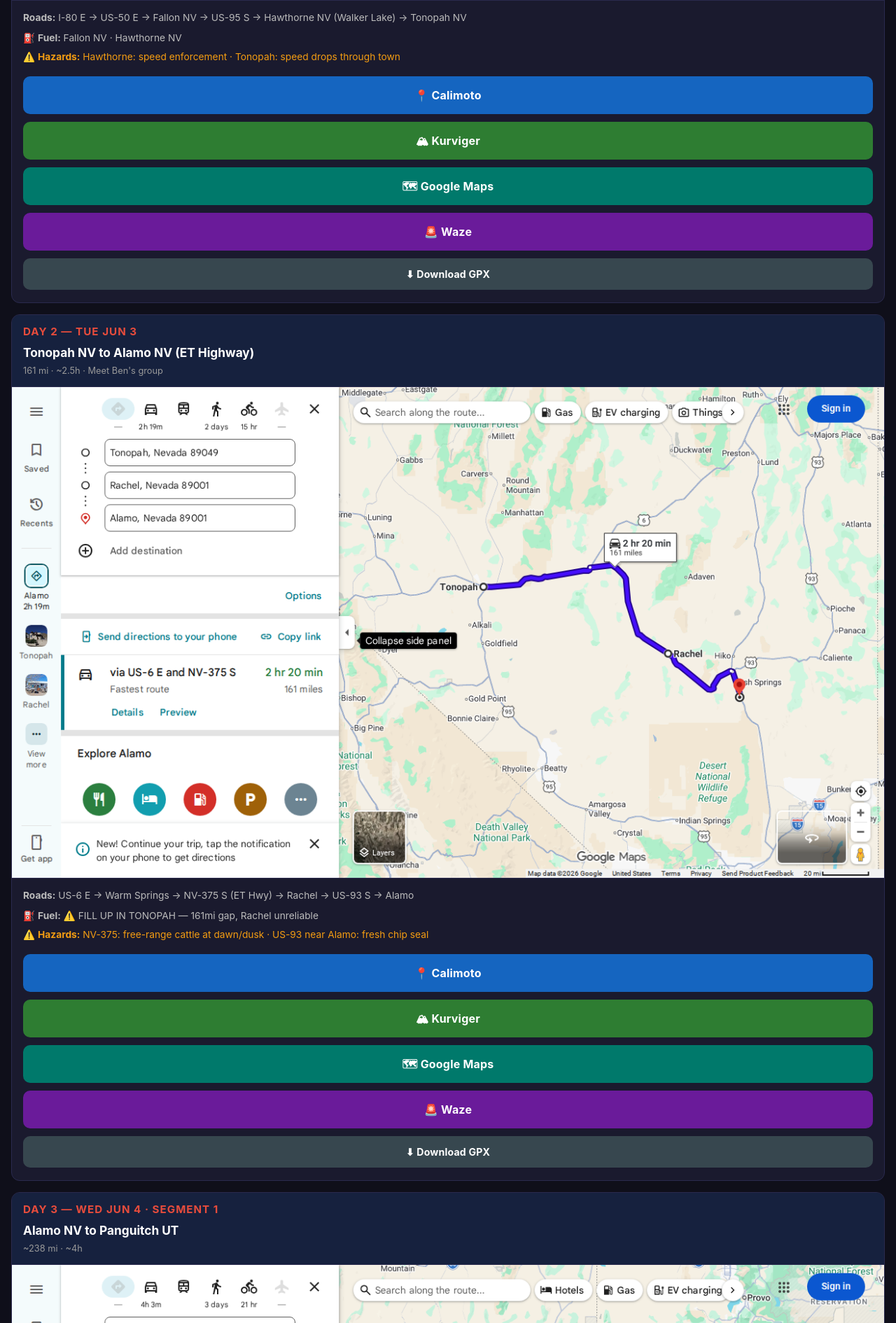
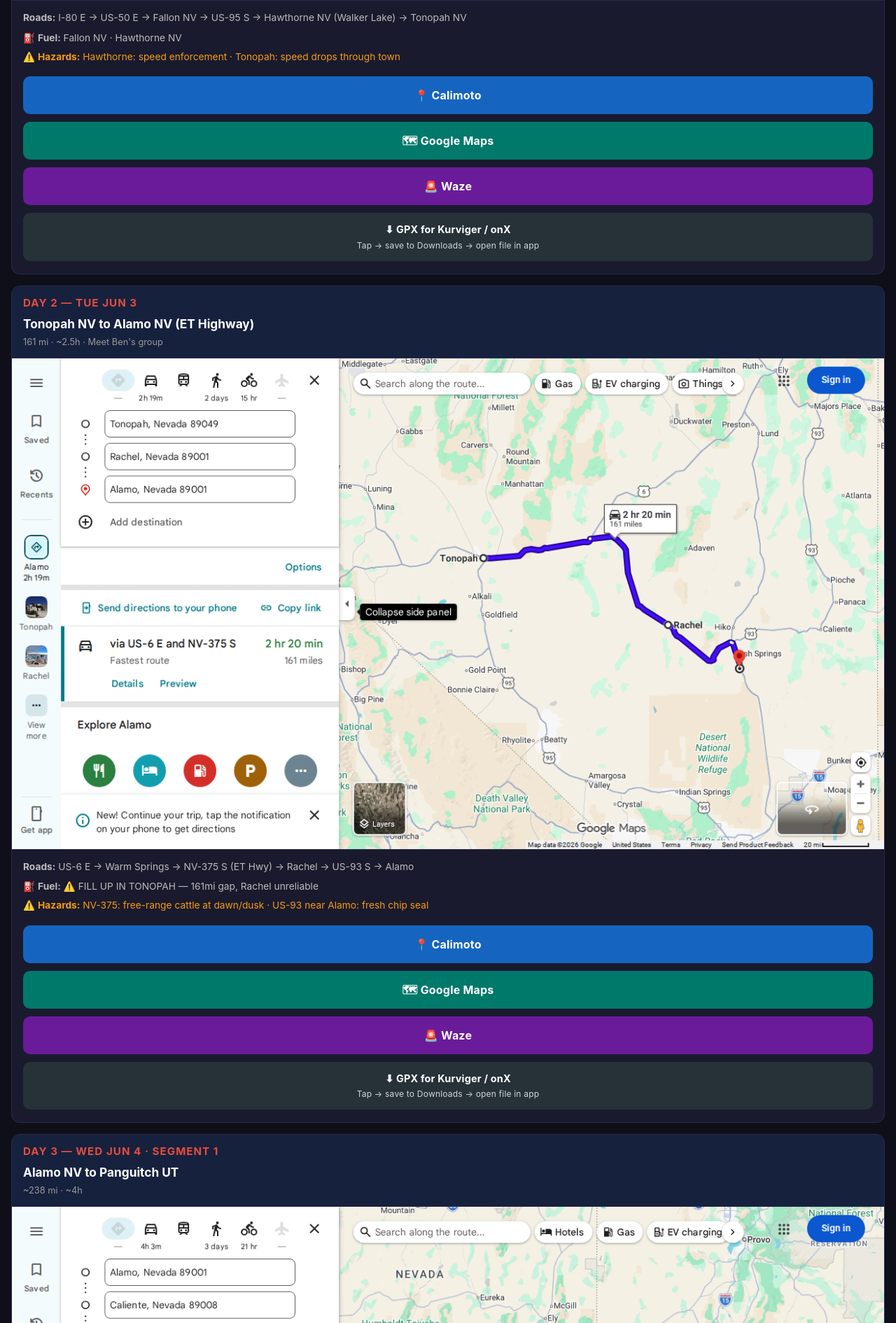
Before and after one commit to stwagstaff/moto-trip-2026, a plain HTML site: page index.html in a window 1280 px wide. Shown: the part 910-2800 px from the top of the page at 70% size. Drawn offline with Linux system fonts and the light colour scheme.

Commit message:
Replace broken Kurviger/onX intent links with GPX download button + two-tap instructions

```diff
--- a/index.html
+++ b/index.html
@@ -13,8 +13,8 @@
     header p { font-size: 0.8rem; color: #666; margin-top: 3px; }
     .day-card { margin: 16px; background: #1a1a2e; border-radius: 12px; overflow: hidden; border: 1px solid #2a2a4e; }
     .day-header { padding: 13px 16px; background: #16213e; border-bottom: 1px solid #2a2a4e; }
-    .day-header h2 { font-size: 0.95rem; color: #e74c3c; text-transform: uppercase; letter-spacing: 1px; display: flex; align-items: center; gap: 8px; }
-    .badge-offroad { background: #e65100; color: #fff; font-size: 0.65rem; padding: 2px 7px; border-radius: 4px; letter-spacing: 0.5px; vertical-align: middle; }
+    .day-header h2 { font-size: 0.95rem; color: #e74c3c; text-transform: uppercase; letter-spacing: 1px; display: flex; align-items: center; gap: 8px; flex-wrap: wrap; }
+    .badge-offroad { background: #e65100; color: #fff; font-size: 0.65rem; padding: 2px 7px; border-radius: 4px; letter-spacing: 0.5px; }
     .subtitle { font-size: 1.08rem; font-weight: 700; color: #fff; margin-top: 5px; }
     .meta { font-size: 0.8rem; color: #999; margin-top: 3px; }
     .map-thumb { width: 100%; background: #000; border-bottom: 1px solid #2a2a4e; }
@@ -37,7 +37,7 @@
 <body>
 <header>
   <h1>🏍 MOTO TRIP 2026</h1>
-  <p>Sean Wagstaff · Triumph Tiger 900 Rally · Updated May 31 2026 01:51</p>
+  <p>Sean Wagstaff · Triumph Tiger 900 Rally · Updated May 31 2026 01:58</p>
 </header>
 
   <section class="day-card">
@@ -55,10 +55,9 @@
       <p class="hazards">⚠️ <strong>Hazards:</strong> Hawthorne: speed enforcement · Tonopah: speed drops through town</p>
       <div class="links">
           <a href="intent:https://raw.githubusercontent.com/stwagstaff/moto-trip-2026/main/day1_sebastopol_to_tonopah.gpx#Intent;scheme=https;type=application%2Fgpx%2Bxml;package=com.calimoto.calimoto;end" class="nav-link" style="background:#1565c0;">📍 Calimoto</a>
-          <a href="intent:https://raw.githubusercontent.com/stwagstaff/moto-trip-2026/main/day1_sebastopol_to_tonopah.gpx#Intent;scheme=https;type=application%2Fgpx%2Bxml;package=de.kurviger.app;end" class="nav-link" style="background:#2e7d32;">🏔 Kurviger</a>
           <a href="https://www.google.com/maps/dir/?api=1&origin=Sebastopol%2C%20CA&destination=Tonopah%2C%20NV&waypoints=Fallon%2C%20NV%7CHawthorne%2C%20NV&travelmode=driving" class="nav-link" style="background:#00796b;">🗺 Google Maps</a>
           <a href="https://waze.com/ul?ll=38.0673,-117.2307&navigate=yes" class="nav-link" style="background:#6a1b9a;">🚨 Waze</a>
-          <a href="https://raw.githubusercontent.com/stwagstaff/moto-trip-2026/main/day1_sebastopol_to_tonopah.gpx" class="nav-link" style="background:#37474f;font-size:0.88rem;padding:12px 18px;">⬇ Download GPX</a>
+          <a href="https://raw.githubusercontent.com/stwagstaff/moto-trip-2026/main/day1_sebastopol_to_tonopah.gpx" class="nav-link" style="background:#263238;font-size:0.9rem;padding:13px 18px;">⬇ GPX for Kurviger / onX <span style='font-size:0.75rem;font-weight:400;opacity:0.8;display:block;margin-top:3px;'>Tap → save to Downloads → open file in app</span></a>
       </div>
     </div>
   </section>
@@ -77,10 +76,9 @@
       <p class="hazards">⚠️ <strong>Hazards:</strong> NV-375: free-range cattle at dawn/dusk · US-93 near Alamo: fresh chip seal</p>
       <div class="links">
           <a href="intent:https://raw.githubusercontent.com/stwagstaff/moto-trip-2026/main/day2_tonopah_to_alamo_et_highway.gpx#Intent;scheme=https;type=application%2Fgpx%2Bxml;package=com.calimoto.calimoto;end" class="nav-link" style="background:#1565c0;">📍 Calimoto</a>
-          <a href="intent:https://raw.githubusercontent.com/stwagstaff/moto-trip-2026/main/day2_tonopah_to_alamo_et_highway.gpx#Intent;scheme=https;type=application%2Fgpx%2Bxml;package=de.kurviger.app;end" class="nav-link" style="background:#2e7d32;">🏔 Kurviger</a>
           <a href="https://www.google.com/maps/dir/?api=1&origin=Tonopah%2C%20NV&destination=Alamo%2C%20NV&waypoints=Rachel%2C%20NV&travelmode=driving" class="nav-link" style="background:#00796b;">🗺 Google Maps</a>
           <a href="https://waze.com/ul?ll=37.3649,-115.1638&navigate=yes" class="nav-link" style="background:#6a1b9a;">🚨 Waze</a>
-          <a href="https://raw.githubusercontent.com/stwagstaff/moto-trip-2026/main/day2_tonopah_to_alamo_et_highway.gpx" class="nav-link" style="background:#37474f;font-size:0.88rem;padding:12px 18px;">⬇ Download GPX</a>
+          <a href="https://raw.githubusercontent.com/stwagstaff/moto-trip-2026/main/day2_tonopah_to_alamo_et_highway.gpx" class="nav-link" style="background:#263238;font-size:0.9rem;padding:13px 18px;">⬇ GPX for Kurviger / onX <span style='font-size:0.75rem;font-weight:400;opacity:0.8;display:block;margin-top:3px;'>Tap → save to Downloads → open file in app</span></a>
       </div>
     </div>
   </section>
@@ -99,11 +97,10 @@
       <p class="hazards">⚠️ <strong>Hazards:</strong> Cedar City: UT-14 EAST not I-15 · Duck Creek: US-89 NORTH</p>
       <div class="links">
           <a href="intent:https://raw.githubusercontent.com/stwagstaff/moto-trip-2026/main/day3a_alamo_to_panguitch.gpx#Intent;scheme=https;type=application%2Fgpx%2Bxml;package=com.calimoto.calimoto;end" class="nav-link" style="background:#1565c0;">📍 Calimoto</a>
-          <a href="intent:https://raw.githubusercontent.com/stwagstaff/moto-trip-2026/main/day3a_alamo_to_panguitch.gpx#Intent;scheme=https;type=application%2Fgpx%2Bxml;package=de.kurviger.app;end" class="nav-link" style="background:#2e7d32;">🏔 Kurviger</a>
           <a href="https://www.google.com/maps/dir/?api=1&origin=Alamo%2C%20NV&destination=Panguitch%2C%20UT&waypoints=Caliente%2C%20NV%7CPanaca%2C%20NV%7CEnterprise%2C%20UT%7CCedar%20City%2C%20UT%7CDuck%20Creek%20Village%2C%20UT&travelmode=driving" class="nav-link" style="background:#00796b;">🗺 Google Maps</a>
           <a href="https://waze.com/ul?ll=37.8271,-112.4341&navigate=yes" class="nav-link" style="background:#6a1b9a;">🚨 Waze</a>
           <a href="https://www.google.com/maps/d/viewer?mid=1RwIcTOuqK5uFqpWso-GRknBuikj8FQY" class="nav-link" style="background:#4527a0;">🗺 Ben's Map</a>
-          <a href="https://raw.githubusercontent.com/stwagstaff/moto-trip-2026/main/day3a_alamo_to_panguitch.gpx" class="nav-link" style="background:#37474f;font-size:0.88rem;padding:12px 18px;">⬇ Download GPX</a>
+          <a href="https://raw.githubusercontent.com/stwagstaff/moto-trip-2026/main/day3a_alamo_to_panguitch.gpx" class="nav-link" style="background:#263238;font-size:0.9rem;padding:13px 18px;">⬇ GPX for Kurviger / onX <span style='font-size:0.75rem;font-weight:400;opacity:0.8;display:block;margin-top:3px;'>Tap → save to Downloads → open file in app</span></a>
       </div>
     </div>
   </section>
@@ -122,11 +119,10 @@
       <p class="hazards">⚠️ <strong>Hazards:</strong> UT-12 winding mountain road · UT-24 construction Mon-Fri 7AM-6PM</p>
       <div class="links">
           <a href="intent:https://raw.githubusercontent.com/stwagstaff/moto-trip-2026/main/day3b_panguitch_to_capitol_reef.gpx#Intent;scheme=https;type=application%2Fgpx%2Bxml;package=com.calimoto.calimoto;end" class="nav-link" style="background:#1565c0;">📍 Calimoto</a>
-          <a href="intent:https://raw.githubusercontent.com/stwagstaff/moto-trip-2026/main/day3b_panguitch_to_capitol_reef.gpx#Intent;scheme=https;type=application%2Fgpx%2Bxml;package=de.kurviger.app;end" class="nav-link" style="background:#2e7d32;">🏔 Kurviger</a>
           <a href="https://www.google.com/maps/dir/?api=1&origin=Panguitch%2C%20UT&destination=Capitol%20Reef%20National%20Park%2C%20Utah&waypoints=Escalante%2C%20UT%7CBoulder%2C%20UT%7CTorrey%2C%20UT&travelmode=driving" class="nav-link" style="background:#00796b;">🗺 Google Maps</a>
           <a href="https://waze.com/ul?ll=38.0834,-111.1264&navigate=yes" class="nav-link" style="background:#6a1b9a;">🚨 Waze</a>
           <a href="https://www.google.com/maps/d/viewer?mid=1RwIcTOuqK5uFqpWso-GRknBuikj8FQY" class="nav-link" style="background:#4527a0;">🗺 Ben's Map</a>
-          <a href="https://raw.githubusercontent.com/stwagstaff/moto-trip-2026/main/day3b_panguitch_to_capitol_reef.gpx" class="nav-link" style="background:#37474f;font-size:0.88rem;padding:12px 18px;">⬇ Download GPX</a>
+          <a href="https://raw.githubusercontent.com/stwagstaff/moto-trip-2026/main/day3b_panguitch_to_capitol_reef.gpx" class="nav-link" style="background:#263238;font-size:0.9rem;padding:13px 18px;">⬇ GPX for Kurviger / onX <span style='font-size:0.75rem;font-weight:400;opacity:0.8;display:block;margin-top:3px;'>Tap → save to Downloads → open file in app</span></a>
       </div>
     </div>
   </section>
@@ -145,11 +141,9 @@
       <p class="hazards">⚠️ <strong>Hazards:</strong> Moki Dugway (UT-261): 3mi unpaved switchbacks, IMPASSABLE WET · Valley of Gods: 17mi gravel, dry only</p>
       <div class="links">
           <a href="intent:https://raw.githubusercontent.com/stwagstaff/moto-trip-2026/main/day4_capitol_reef_to_valley_of_gods.gpx#Intent;scheme=https;type=application%2Fgpx%2Bxml;package=com.calimoto.calimoto;end" class="nav-link" style="background:#1565c0;">📍 Calimoto</a>
-          <a href="intent:https://raw.githubusercontent.com/stwagstaff/moto-trip-2026/main/day4_capitol_reef_to_valley_of_gods.gpx#Intent;scheme=https;type=application%2Fgpx%2Bxml;package=de.kurviger.app;end" class="nav-link" style="background:#2e7d32;">🏔 Kurviger</a>
-          <a href="intent:https://raw.githubusercontent.com/stwagstaff/moto-trip-2026/main/day4_capitol_reef_to_valley_of_gods.gpx#Intent;scheme=https;type=application%2Fgpx%2Bxml;package=onxmaps.offroad;end" class="nav-link" style="background:#e65100;">🗲 onX Offroad</a>
           <a href="https://www.google.com/maps/dir/?api=1&origin=Capitol%20Reef%20National%20Park%2C%20Utah&destination=Valley%20of%20the%20Gods%2C%20UT&waypoints=Hanksville%2C%20UT&travelmode=driving" class="nav-link" style="background:#00796b;">🗺 Google Maps</a>
           <a href="https://waze.com/ul?ll=37.2261,-109.9136&navigate=yes" class="nav-link" style="background:#6a1b9a;">🚨 Waze</a>
-          <a href="https://raw.githubusercontent.com/stwagstaff/moto-trip-2026/main/day4_capitol_reef_to_valley_of_gods.gpx" class="nav-link" style="background:#37474f;font-size:0.88rem;padding:12px 18px;">⬇ Download GPX</a>
+          <a href="https://raw.githubusercontent.com/stwagstaff/moto-trip-2026/main/day4_capitol_reef_to_valley_of_gods.gpx" class="nav-link" style="background:#263238;font-size:0.9rem;padding:13px 18px;">⬇ GPX for Kurviger / onX Offroad <span style='font-size:0.75rem;font-weight:400;opacity:0.8;display:block;margin-top:3px;'>Tap → save to Downloads → open file in app</span></a>
       </div>
     </div>
   </section>
```
